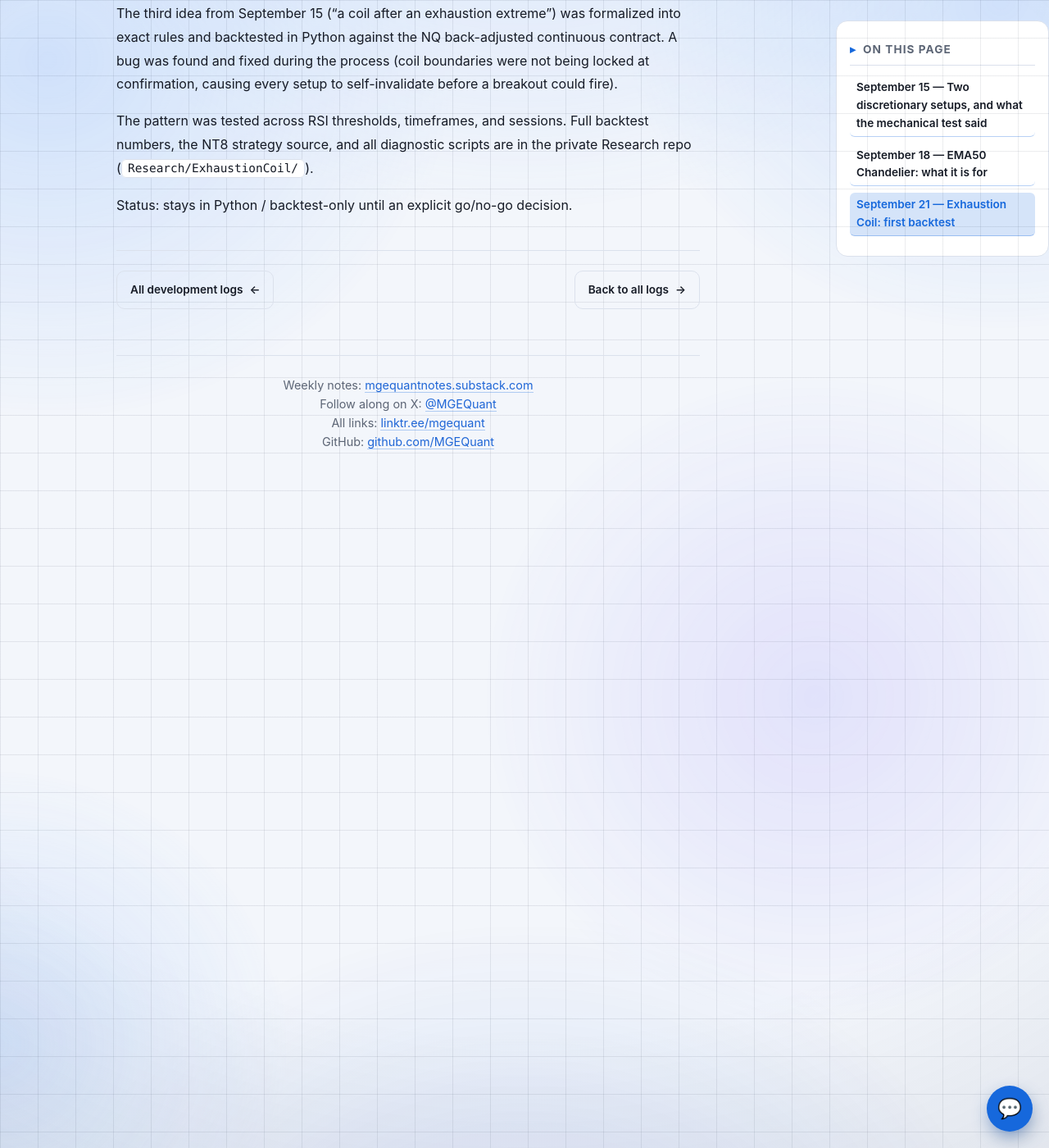
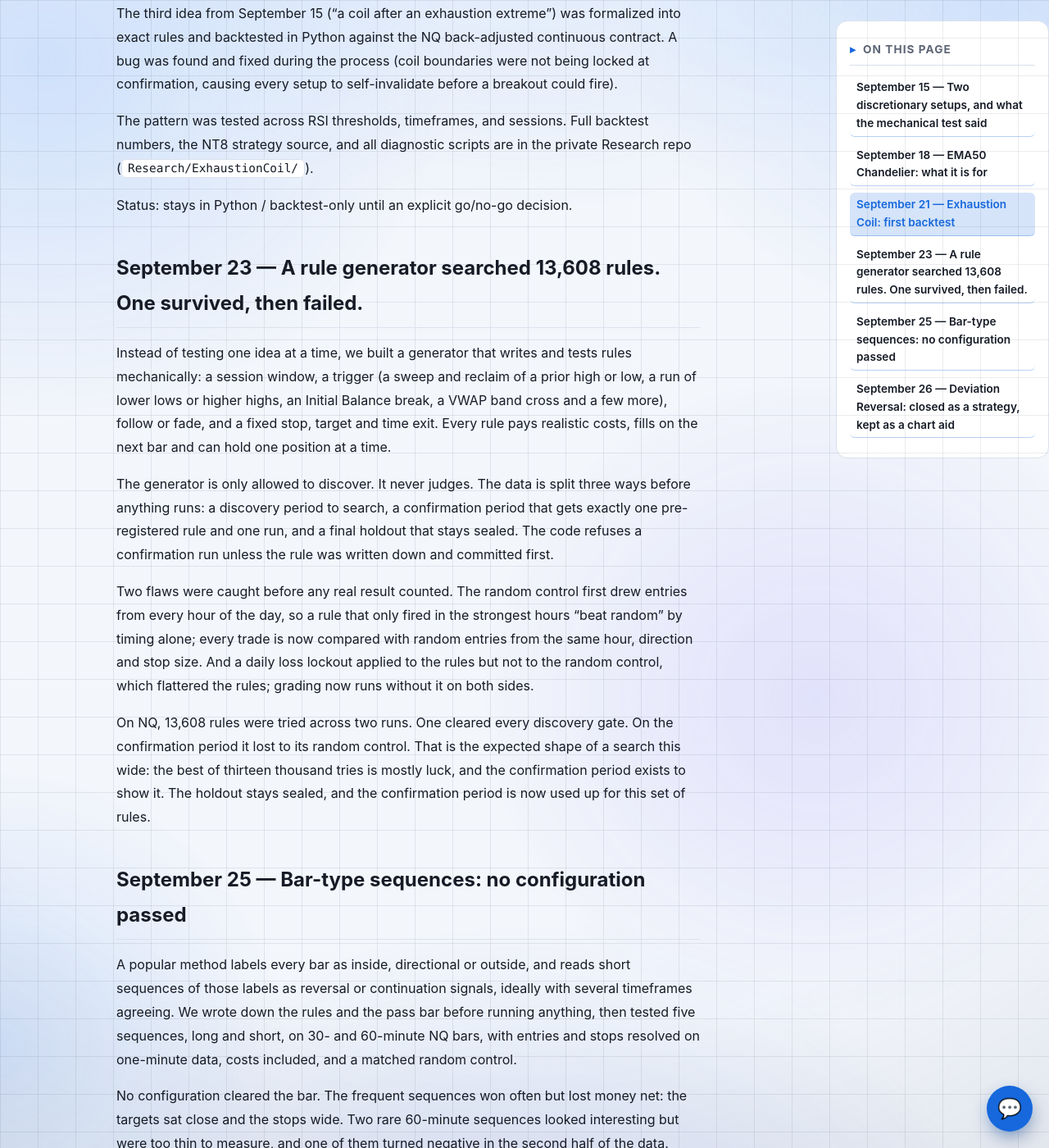
Before and after one commit to MGEQuant/MGEQuant, a Jekyll site: the page built from DevelopmentLogs/Strategies/2026/09-September.md, in a window 1280 px wide and 1400 px high, scrolled down 1812 px. Shown: the whole window at 82% size. Built offline with Jekyll 4.4.1, drawn with Linux system fonts in a browser that asks for light colours; some of the changed text lies outside the part shown.

Commit message:
Development logs: late-September entries (rule generator, bar-type sequences, Deviation Reversal, Bar Structure, PlayCall, clean chart titles) and October (90-minute bias test, MGE Labs private beta)
Co-Authored-By: Claude Opus 5.5 <noreply@anthropic.com>

```diff
--- a/DevelopmentLogs/Strategies/2026/09-September.md
+++ b/DevelopmentLogs/Strategies/2026/09-September.md
@@ -1,6 +1,6 @@
 ---
 layout: default
-date: "2026-09-21"
+date: "2026-09-26"
 title: "Strategies — September 2026"
 ---
 
@@ -37,3 +37,27 @@ The third idea from September 15 ("a coil after an exhaustion extreme") was form
 The pattern was tested across RSI thresholds, timeframes, and sessions. Full backtest numbers, the NT8 strategy source, and all diagnostic scripts are in the private Research repo (`Research/ExhaustionCoil/`).
 
 Status: stays in Python / backtest-only until an explicit go/no-go decision.
+
+## September 23 — A rule generator searched 13,608 rules. One survived, then failed.
+
+Instead of testing one idea at a time, we built a generator that writes and tests rules mechanically: a session window, a trigger (a sweep and reclaim of a prior high or low, a run of lower lows or higher highs, an Initial Balance break, a VWAP band cross and a few more), follow or fade, and a fixed stop, target and time exit. Every rule pays realistic costs, fills on the next bar and can hold one position at a time.
+
+The generator is only allowed to discover. It never judges. The data is split three ways before anything runs: a discovery period to search, a confirmation period that gets exactly one pre-registered rule and one run, and a final holdout that stays sealed. The code refuses a confirmation run unless the rule was written down and committed first.
+
+Two flaws were caught before any real result counted. The random control first drew entries from every hour of the day, so a rule that only fired in the strongest hours "beat random" by timing alone; every trade is now compared with random entries from the same hour, direction and stop size. And a daily loss lockout applied to the rules but not to the random control, which flattered the rules; grading now runs without it on both sides.
+
+On NQ, 13,608 rules were tried across two runs. One cleared every discovery gate. On the confirmation period it lost to its random control. That is the expected shape of a search this wide: the best of thirteen thousand tries is mostly luck, and the confirmation period exists to show it. The holdout stays sealed, and the confirmation period is now used up for this set of rules.
+
+## September 25 — Bar-type sequences: no configuration passed
+
+A popular method labels every bar as inside, directional or outside, and reads short sequences of those labels as reversal or continuation signals, ideally with several timeframes agreeing. We wrote down the rules and the pass bar before running anything, then tested five sequences, long and short, on 30- and 60-minute NQ bars, with entries and stops resolved on one-minute data, costs included, and a matched random control.
+
+No configuration cleared the bar. The frequent sequences won often but lost money net: the targets sat close and the stops wide. Two rare 60-minute sequences looked interesting but were too thin to measure, and one of them turned negative in the second half of the data. Requiring the higher timeframes to agree did not help. The same test on crypto, currencies, Russell and bond futures found nothing that held up either.
+
+One bug was caught by checking three trades by hand: the daily trading halt was being read as an ordinary bar, which created sequences that do not exist. The labels are still a useful way to read a chart, so they became an indicator with no edge claim (see Indicators, September 25).
+
+## September 26 — Deviation Reversal: closed as a strategy, kept as a chart aid
+
+The rule fades a stretch of two standard deviations or more from the session VWAP after a reversal bar, targeting a return to VWAP. Over 743 trades it lost money before costs as well as after, and it was negative in six of eight years. A pre-registered second version produced too few trades to count, and other timeframes were negative too. The backtest was re-checked for next-bar fills, stop-first ordering and look-ahead, and the verdict held.
+
+So there is no strategy. The bands stay on the chart as an indicator that places no orders, after its session hours and volatility setting were corrected to match the backtest exactly.
```
Also changed, not shown: DevelopmentLogs/Indicators/2026/09-September.md (+13 -1 lines), DevelopmentLogs/Platform/2026/09-September.md (+5 -1 lines), DevelopmentLogs/Platform/2026/10-October.md (added, +17 -0 lines), DevelopmentLogs/Strategies/2026/10-October.md (added, +17 -0 lines).
